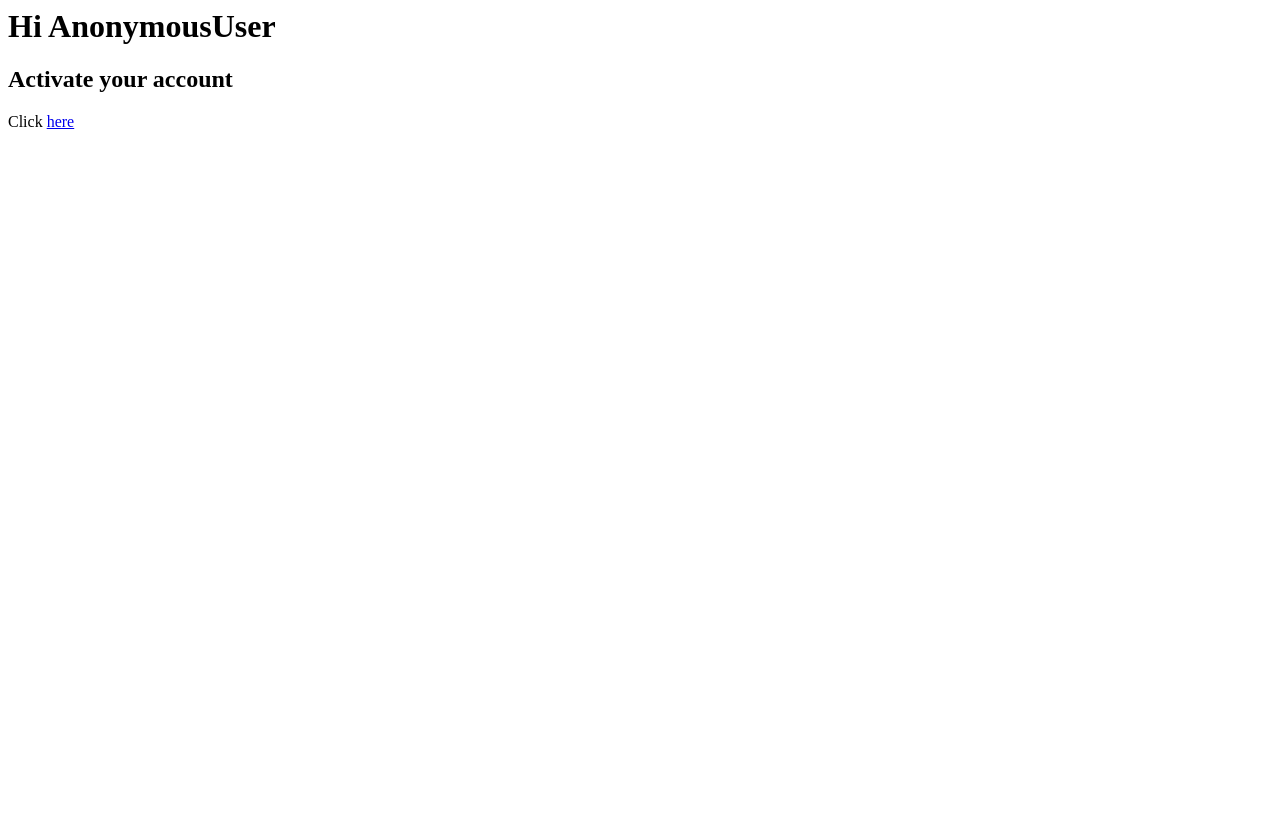
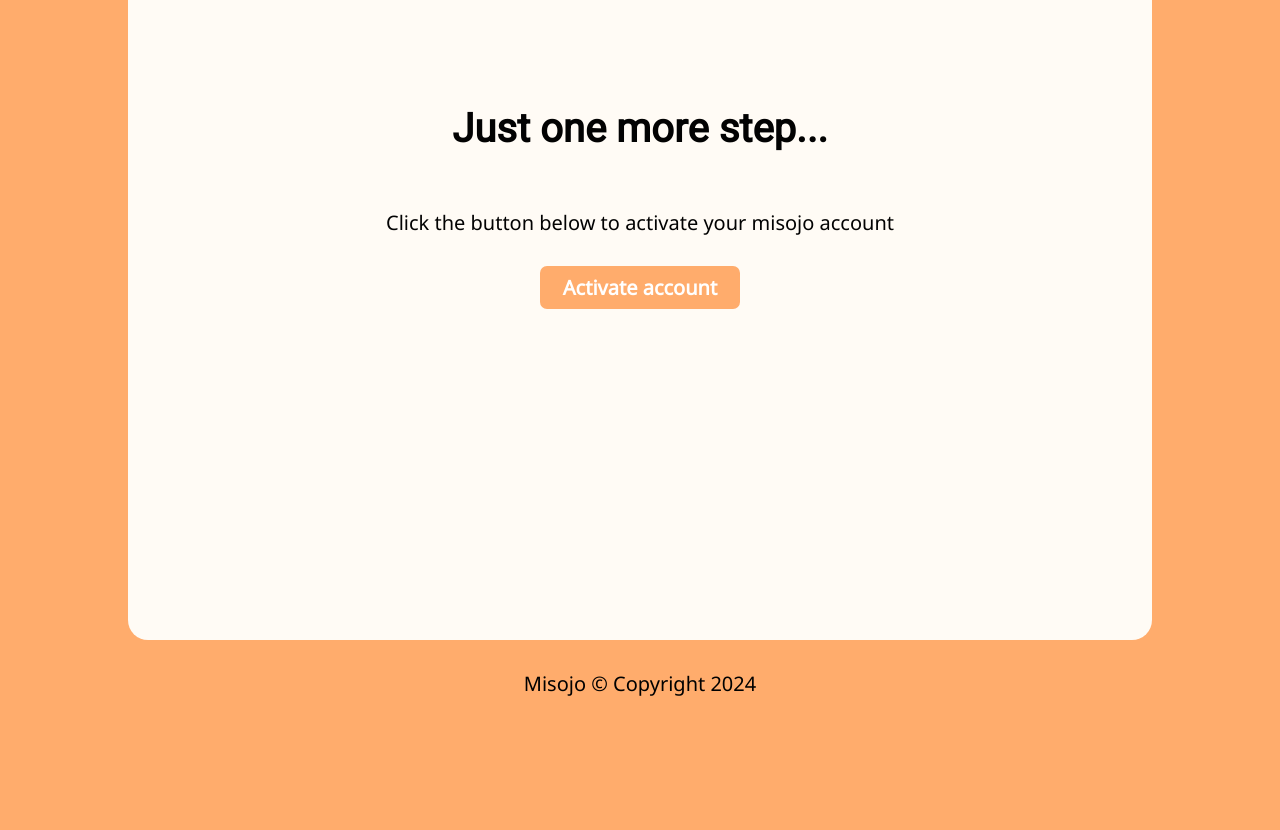
Before and after one commit to darideveloper/misojo-backend, a Django app: template audio_generator/templates/audio_generator/activate.html in a window 1280 px wide. Before the commit the page ends 129 px from the top, so only its background shows below. Run offline with Django 5.2, Linux system fonts and the light colour scheme; the template is opened without the code that fills it: most values are stand-ins (such as "Sample title", 1, 10 or a date in 2020).

Commit message:
feat (activation): update template

```diff
--- a/audio_generator/models.py
+++ b/audio_generator/models.py
@@ -23,7 +23,6 @@ class UserManager(BaseUserManager):
         text_content = f"Activation link: {activation_link}"
         html_template_path = "audio_generator/activate.html"
         html_content = render_to_string(html_template_path, {
-            'user': user,
             "activation_link": activation_link,
         })
 
--- a/audio_generator/templates/audio_generator/activate.html
+++ b/audio_generator/templates/audio_generator/activate.html
@@ -1,7 +1,145 @@
-<h1>Hi {{user}}</h1>
-<h2>Activate your account</h2>
-<p>Click
-  <a href="{{activation_link}}">
-    here
-  </a>
-</p>
+<!DOCTYPE html>
+<html lang="en">
+
+<head>
+  <meta charset="UTF-8">
+  <meta name="viewport" content="width=device-width, initial-scale=1.0">
+
+  <style>
+    @import url('https://fonts.googleapis.com/css2?family=Noto+Sans&family=Poppins:wght@400;500&display=swap');
+    @import url('https://fonts.googleapis.com/css2?family=Heebo&family=Noto+Sans&family=Poppins:wght@400;500&display=swap');
+
+    body {
+      height: 100vh;
+      margin: 0;
+      background-color: #ffac6c;
+    }
+
+    .top {
+      width: 80%;
+      height: 80%;
+      padding: 100px;
+      margin: 0 auto;
+      border-radius: 0 0 20px 20px;
+      background-color: #fffbf5;
+      box-sizing: border-box;
+    }
+
+    .bottom {
+      height: 20%;
+      /* display: flex;
+  flex-direction: column;
+  justify-content: center;
+  align-items: center; */
+    }
+
+    p,
+    h1 {
+      margin: 0;
+      color: #020202;
+      text-align: center;
+    }
+
+    h1 {
+      margin-bottom: 50px;
+      font-size: 40px;
+      font-family: 'Heebo', sans-serif;
+    }
+
+    p,
+    button {
+      font-size: 20px;
+      font-family: 'Noto Sans', sans-serif;
+      text-align: center;
+    }
+
+    button {
+      width: 200px;
+      max-width: 85%;
+      margin-top: 30px;
+      border-radius: 7px;
+      font-family: 'Noto Sans', sans-serif;
+      background-color: #ffac6c;
+      transition: all 0.35s ease-out;
+      font-size: 1.25rem;
+      color: white;
+      padding: 5px 0;
+      cursor: pointer;
+      border: 3px solid #ffac6c;
+      font-weight: bold;
+    }
+
+
+
+    button:hover {
+      background-color: #fffbf5;
+      color: #ffac6c;
+      transform: scale(1.05);
+    }
+
+    button:active {
+      opacity: 0.8;
+    }
+
+    /* .centered-content{
+  display: flex;
+  flex-direction: column;
+  justify-content: center;
+  align-items: center;
+} */
+
+    .copyright-text {
+      margin-top: 30px;
+      color: black;
+    }
+
+    @media (max-width: 730px) {
+      .top {
+        padding: 100px 50px;
+      }
+    }
+
+    @media (max-width: 595px) {
+      .top {
+        width: 90%;
+        padding: 100px 20px;
+      }
+
+      .copyright-text {
+        font-size: 12px;
+      }
+    }
+
+    @media (max-width: 465px) {
+      h1 {
+        font-size: 30px;
+      }
+
+      .top {
+        width: 100%;
+      }
+    }
+
+    @media (max-width: 325px) {
+      h1 {
+        font-size: 25px;
+      }
+    }
+  </style>
+
+</head>
+
+<body>
+  <section class="top">
+    <div class="centered-content">
+      <h1>Just one more step...</h1>
+      <p>Click the button below to activate your misojo account</p>
+      <center><a href="{{activation_link}}"><button>Activate account</button></a></center>
+    </div>
+  </section>
+  <section class="bottom">
+    <p class="copyright-text">Misojo <span>&#169;</span> Copyright 2024</p>
+  </section>
+</body>
+
+</html>
```
